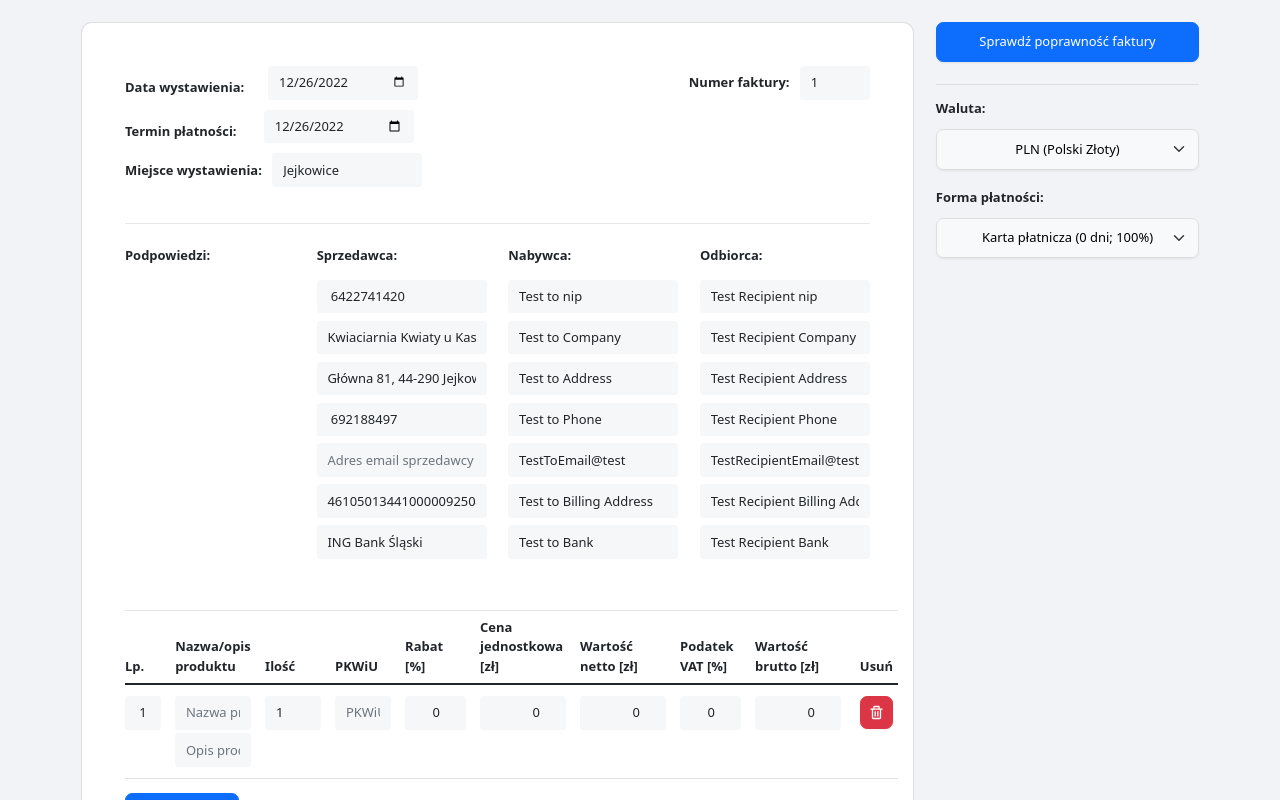
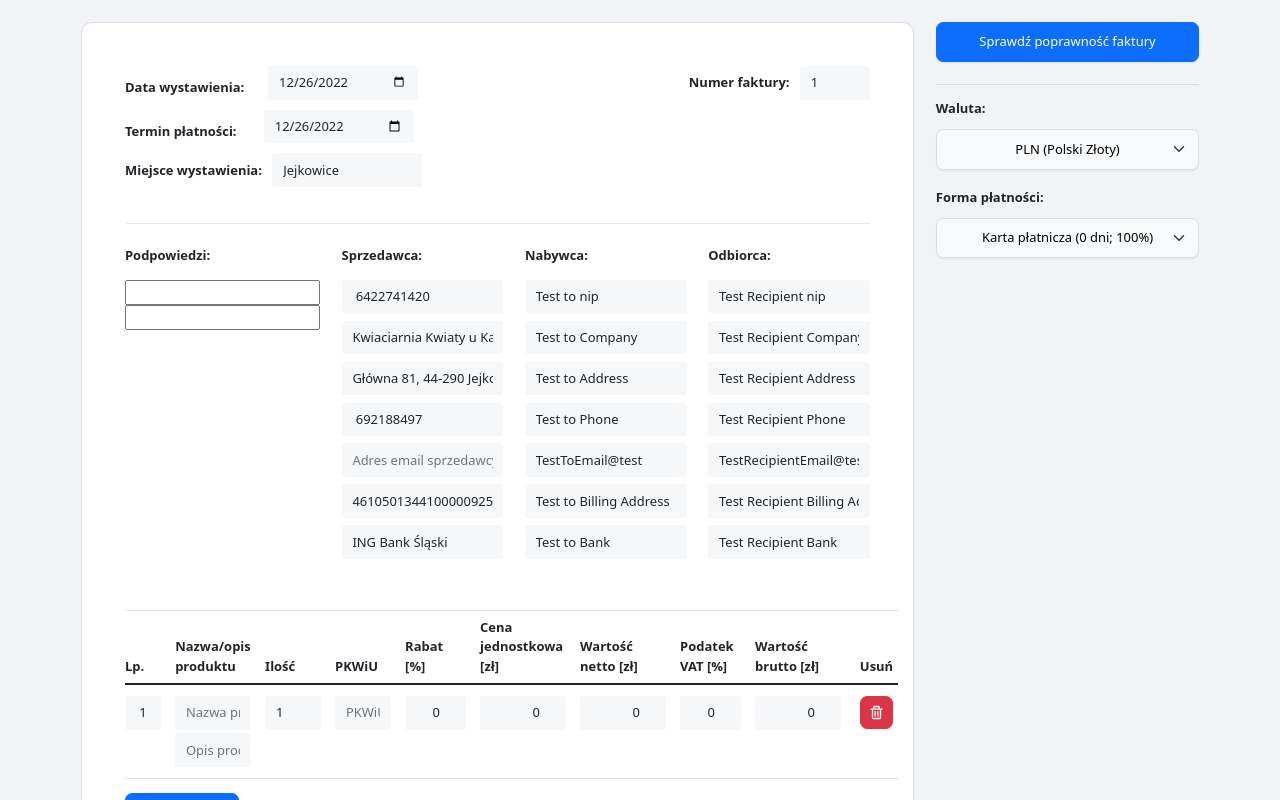
Before and after one commit to amarcin3/faktury, a React (Create React App) app: page / in a window 1280 px wide. Shown: the top 800 px of the page. Built offline with nearby package versions, Linux system fonts and the light colour scheme.

Commit message:
Got prompts working with react, but for now they only work with two special inputs, and with special data

```diff
--- a/src/components/InvoiceForm.js
+++ b/src/components/InvoiceForm.js
@@ -76,6 +76,9 @@ class InvoiceForm extends React.Component {
             notes: '',
             total: '0.00',
             subTotal: '0.00',
+
+            podp1: '',
+            podp2: '',
         };
         this.state.items = [{
             id: '',
@@ -95,6 +98,35 @@ class InvoiceForm extends React.Component {
         }];
         this.handleCalculateTotal();
         this.editField = this.editField.bind(this);
+        this.listRef = React.createRef();
+        this.names = [
+            { podp1: "Ayla",     podp2: "0" },
+            { podp1: "Jake",     podp2: "1" },
+            { podp1: "Sean",     podp2: "2" },
+            { podp1: "Henry",    podp2: "3" },
+            { podp1: "Brad",     podp2: "4" },
+            { podp1: "Stephen",  podp2: "5" },
+            { podp1: "Taylor",   podp2: "6" },
+            { podp1: "Timmy",    podp2: "7" },
+            { podp1: "Cathy",    podp2: "8" },
+            { podp1: "John",     podp2: "9" },
+            { podp1: "Amanda",   podp2: "10" },
+            { podp1: "Amara",    podp2: "11" },
+            { podp1: "Sam",      podp2: "12" },
+            { podp1: "Sandy",    podp2: "13" },
+            { podp1: "Danny",    podp2: "14" },
+            { podp1: "Ellen",    podp2: "15" },
+            { podp1: "Camille",  podp2: "16" },
+            { podp1: "Chloe",    podp2: "17" },
+            { podp1: "Emily",    podp2: "18" },
+            { podp1: "Nadia",    podp2: "19" },
+            { podp1: "Mitchell", podp2: "20" },
+            { podp1: "Harvey",   podp2: "21" },
+            { podp1: "Lucy",     podp2: "22" },
+            { podp1: "Amy",      podp2: "23" },
+            { podp1: "Glen",     podp2: "24" },
+            { podp1: "Peter",    podp2: "25" }
+        ];
     }
 
     componentDidMount() {
@@ -299,11 +331,9 @@ class InvoiceForm extends React.Component {
 
         this.handleCalculateTotal();
     };
+
     editField = (event) => {
         console.log(event.target.name);
-        if (event.target.name.startsWith("bill")) {
-
-        }
         this.setState({
             [event.target.name]: event.target.value
         });
@@ -316,6 +346,41 @@ class InvoiceForm extends React.Component {
         this.setState(selectedOption);
     }
 
+    removeElements = () => {
+        const items = this.listRef.current.querySelectorAll('.list-items');
+        items.forEach((item) => {
+            item.remove();
+        });
+    };
+    displayList = (list, sortType, orderby, description) => {
+        let sortedList;
+        if (sortType === 'text') {
+            sortedList = list.sort((a, b) => (a[orderby] > b[orderby]) ? 1 : (b[orderby] > a[orderby]) ? -1 : 0);
+        } else if (sortType === 'number') {
+            sortedList = list.sort((a, b) => a[orderby] - b[orderby]);
+        }
+        this.removeElements();
+
+        sortedList.forEach((i) => {
+            if (i[orderby].toLowerCase().startsWith(this.state.podp1.toLowerCase())) {
+                const listItem = document.createElement('li');
+                listItem.classList.add('list-items');
+                listItem.style.cursor = 'pointer';
+                listItem.onclick = () => this.displayNames(i);
+                let word = `<b>${i[orderby].substring(0, this.state.podp1.length)}</b>`;
+                word += i[orderby].substring(this.state.podp1.length);
+                word += `<p>${i[description]}</p>`;
+                listItem.innerHTML = word;
+                this.listRef.current.appendChild(listItem);
+            }
+        });
+    };
+    displayNames = (value) => {
+        this.setState({ podp1: value.podp1 });
+        this.setState({ podp2: value.podp2 });
+    };
+
+
     onBeforeModal = () => {
         this.setState({
             dueDateF: (this.state.dueDate).substring(8,10) + '.' + (this.state.dueDate).substring(5,7) + '.' + (this.state.dueDate).substring(0,4),
@@ -323,10 +388,7 @@ class InvoiceForm extends React.Component {
         this.setState({
             dateOfIssueF: (this.state.dateOfIssue).substring(8,10) + '.' + (this.state.dateOfIssue).substring(5,7) + '.' + (this.state.dateOfIssue).substring(0,4),
         })
-
-
     }
-
     openModal = (event) => {
         event.preventDefault()
         this.handleCalculateTotal()
@@ -365,7 +427,43 @@ class InvoiceForm extends React.Component {
                             <Row className="mb-5">
                                 <Col>
                                     <span className="fw-bold">Podpowiedzi:</span>
-                                    <ul className="list" style={{listStyle: "none"}} id="list"></ul>
+                                    <ul id="list" ref={this.listRef} />
+                                    <input
+                                        id="podp1"
+                                        value={this.state.podp1}
+                                        onChange={(e) => this.setState({ podp1: e.target.value })}
+                                        onKeyUp={() => this.displayList(this.names, 'text', 'podp1', 'podp2')}
+                                        onFocus={() => setTimeout(() => this.displayList(this.names, 'text', 'podp1', 'podp2'), 0)}
+                                        onBlur={() => {
+                                            setTimeout(() => {
+                                                if (document.activeElement.id === 'podp2') {
+                                                    this.removeElements();
+                                                } else {
+                                                    setTimeout(() => {
+                                                        this.removeElements();
+                                                    }, 200);
+                                                }
+                                            }, 0);
+                                        }}
+                                    />
+                                    <input
+                                        id="podp2"
+                                        value={this.state.podp2}
+                                        onChange={(e) => this.setState({ podp2: e.target.value })}
+                                        onKeyUp={() => this.displayList(this.names, 'number', 'podp2', 'podp1')}
+                                        onFocus={() => setTimeout(() => this.displayList(this.names, 'number', 'podp2', 'podp1'), 0)}
+                                        onBlur={() => {
+                                            setTimeout(() => {
+                                                if (document.activeElement.id === 'podp1') {
+                                                    this.removeElements();
+                                                } else {
+                                                    setTimeout(() => {
+                                                        this.removeElements();
+                                                    }, 200);
+                                                }
+                                            }, 0);
+                                        }}
+                                    />
                                 </Col>
                                 <Col>
                                     <Form.Label className="fw-bold">Sprzedawca:</Form.Label>
```
